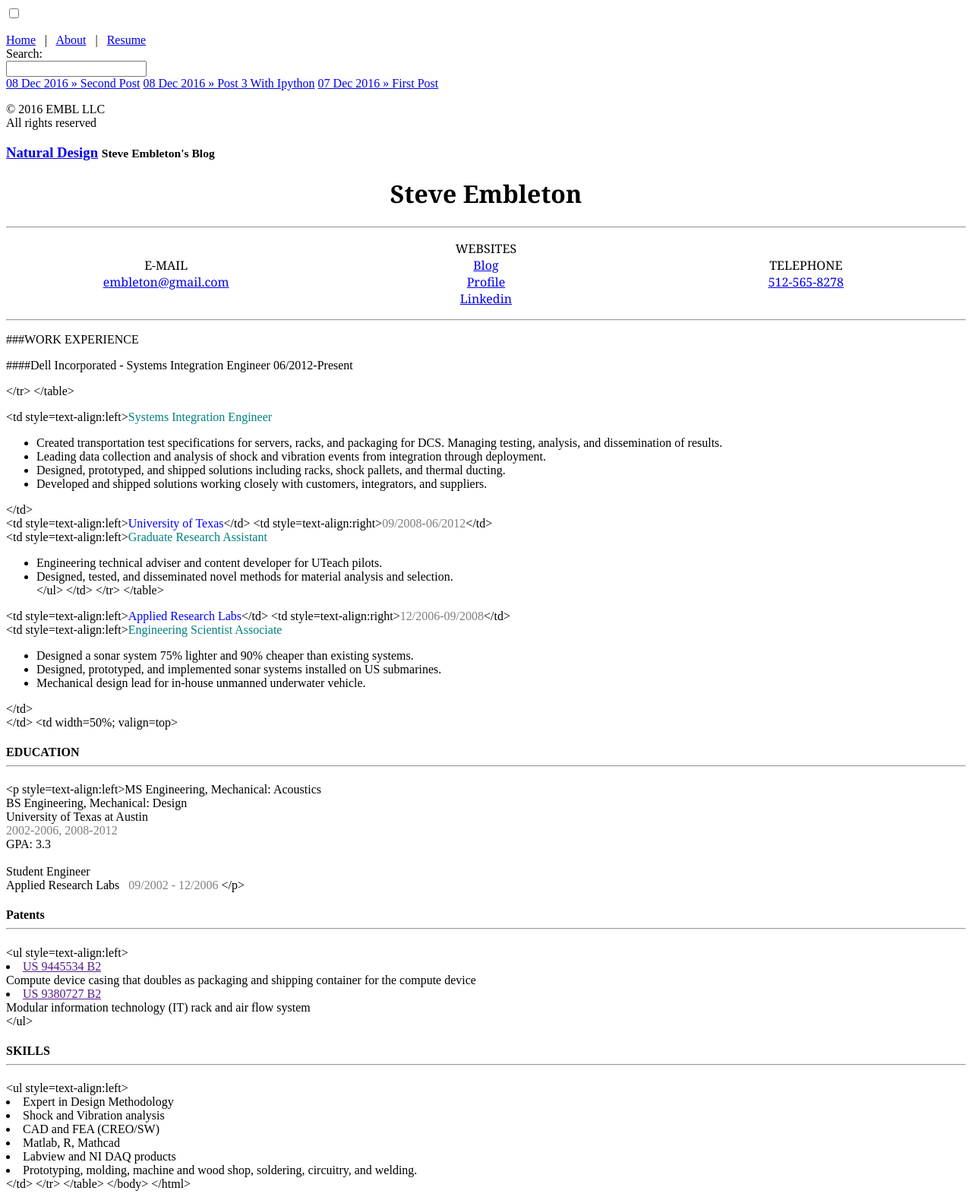
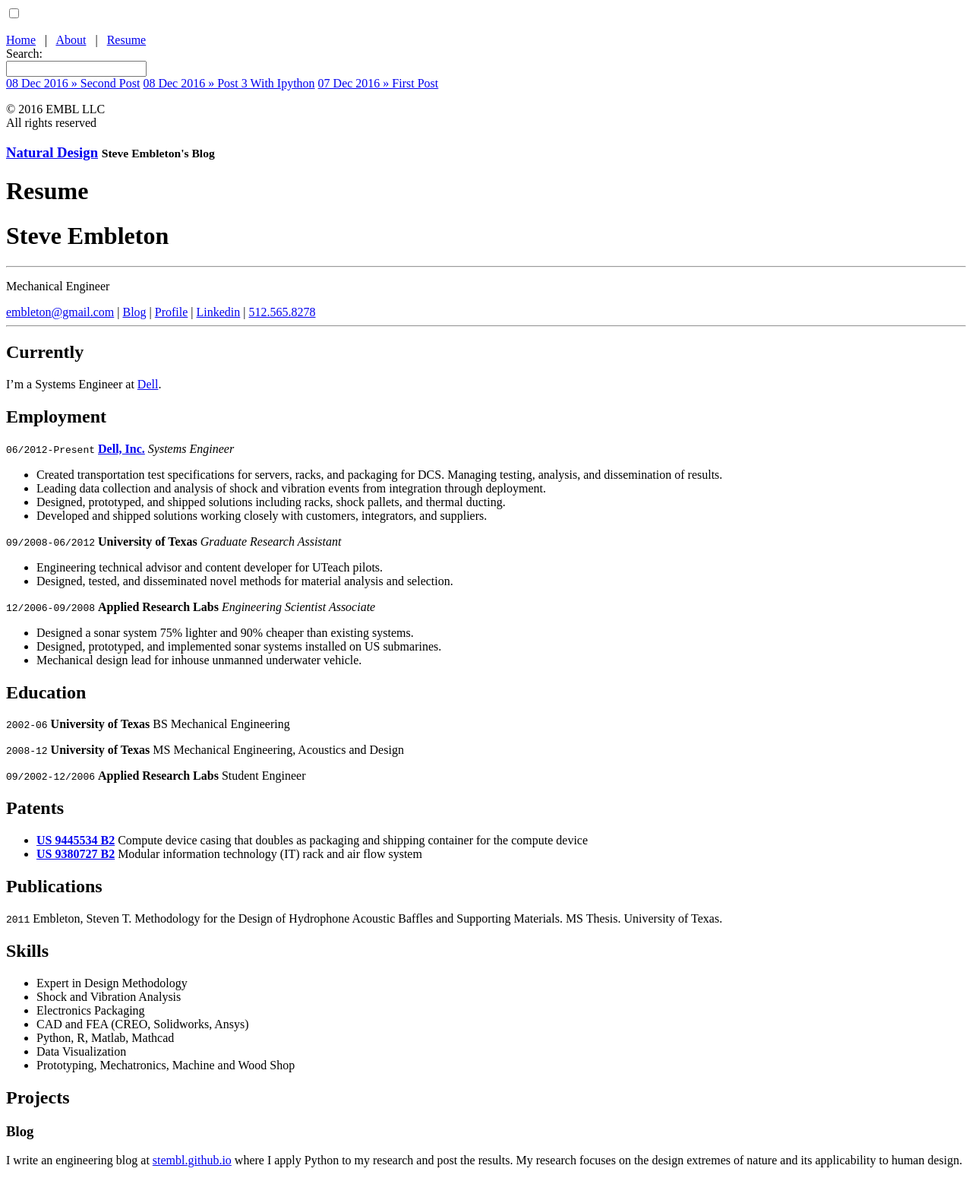
Before and after one commit to stembl/stembl.github.io, a Jekyll site: the page built from resume.md, in a window 1280 px wide. Shown: the whole page at 76% size. Built offline with Jekyll 4.4.1, drawn with Linux system fonts in a browser that asks for light colours; our own code applies the rules of GitHub Pages for plain Markdown files; after the commit the page ends 1552 px from its top, so only the background shows below that.

Commit message:
resume in md

```diff
--- a/_includes/sidebar.html
+++ b/_includes/sidebar.html
@@ -23,7 +23,7 @@
 	<a href="http://steve.embletonblog.com" target="_blank">About</a>
 	&nbsp;&nbsp;|&nbsp;&nbsp;
 
-	<a href="/resume2/">Resume</a><br/>
+	<a href="/resume/">Resume</a><br/>
 
 	Search: <form onsubmit="search_google()" ><input type="text" id="google-search"></form>
     </div>
--- a/resume.md
+++ b/resume.md
@@ -1,127 +1,95 @@
-<style>
-table {
- font-family: Georgia;
- border-collapse: collapse;
- text-align: center;
- width: 100%;
-}
+---
+title: Resume
+---
 
-td, th{
- text-align: center;
- valigh:top;
- padding: 8px;
- width: 30%;
-}
+# Steve Embleton
+---
+Mechanical Engineer
 
-</style>
-<h1 style="text-align: center; font-family: Georgia;">Steve Embleton</h1>
-<hr>
-<table>
-  <tr>
-    <td>E-MAIL<br>
-		<a href="mailto:embleton@gmail.com">embleton@gmail.com</a></td>
-	<td>WEBSITES<br>
-		<a href="http://stembl.github.io">Blog</a><br>
-		<a href="http://steve.embletonblog.com">Profile</a><br>
-		<a href="http://www.linkedin.com/pub/steve-embleton/1b/287/591/">Linkedin</a></td>
-	<td>TELEPHONE<br>
-		<a href="tel:1-512-525-8278">512-565-8278</a></td>
+<div id="webaddress">
+<a href="mailto:embleton@gmail.com">embleton@gmail.com</a>
+|
+<i class="fa fa-github"></i> <a href="http://stembl.github.io">Blog</a>
+|
+<i class="fa fa-twitter"></i> <a href="http://steve.embletonblog.com">Profile</a>
+|
+<i class="fa fa-twitter"></i> <a href="http://www.linkedin.com/pub/steve-embleton/1b/287/591/">Linkedin</a>
+|
+<i class="fa fa-twitter"></i> <a href="tel:1-512-525-8278">512.565.8278</a>
+</div>
+---
+## Currently
 
-  </tr>
-</table>
-<hr>
+I'm a Systems Engineer at [Dell](http://www.dell.com/about).
 
-###WORK EXPERIENCE
+## Employment
 
-####Dell Incorporated - Systems Integration Engineer
-06/2012-Present
+`06/2012-Present`
+__[Dell, Inc.](http://www.dell.com/about)__
+*Systems Engineer*
 
-  </tr>
-  </table>
+* Created transportation test specifications for servers, racks, and packaging for DCS. Managing testing, analysis, and dissemination of results.
+* Leading data collection and analysis of shock and vibration events from integration through deployment.
+* Designed, prototyped, and shipped solutions including racks, shock pallets, and thermal ducting.
+* Developed and shipped solutions working closely with customers, integrators, and suppliers.
 
-  <table>
-  <tr>
-  <td style=text-align:left><font color=teal>Systems Integration Engineer</font><br>
-  <ul>
-   <li>Created transportation test specifications for servers, racks, and packaging for DCS. Managing testing, analysis, and dissemination of results.</li>
-   <li>Leading data collection and analysis of shock and vibration events from integration through deployment.</li>
-   <li>Designed, prototyped, and shipped solutions including racks, shock pallets, and thermal ducting.</li>
-   <li>Developed and shipped solutions working closely with customers, integrators, and suppliers.</li>
-  </ul>
-  </td>
-  </tr>
-  </table>
+`09/2008-06/2012`
+__University of Texas__
+*Graduate Research Assistant*
 
-  <table>
-  <tr>
-  <td style=text-align:left><font color=blue>University of Texas</font></td>
-  <td style=text-align:right><font color=grey>09/2008-06/2012</font></td>
-  </tr>
-  </table>
+* Engineering technical advisor and content developer for UTeach pilots.
+* Designed, tested, and disseminated novel methods for material analysis and selection.
 
-  <table>
-  <tr>
-  <td style=text-align:left><font color=teal>Graduate Research Assistant</font><br>
-  <ul>
-   <li>Engineering technical adviser and content developer for UTeach pilots.
-   <li>Designed, tested, and disseminated novel methods for material analysis and selection.</li>
-  </ul>
-  </td>
-  </tr>
-  </table>
+`12/2006-09/2008`
+__Applied Research Labs__
+*Engineering Scientist Associate*
 
-  <table>
-  <tr>
-  <td style=text-align:left><font color=blue>Applied Research Labs</font></td>
-  <td style=text-align:right><font color=grey>12/2006-09/2008</font></td>
-  </tr>
-  </table>
+* Designed a sonar system 75% lighter and 90% cheaper than existing systems.
+* Designed, prototyped, and implemented sonar systems installed on US submarines.
+* Mechanical design lead for inhouse unmanned underwater vehicle.
 
-  <table>
-  <tr>
-  <td style=text-align:left><font color=teal>Engineering Scientist Associate</font><br>
-  <ul>
-   <li>Designed a sonar system 75% lighter and 90% cheaper than existing systems.</li>
-   <li>Designed, prototyped, and implemented sonar systems installed on US submarines.</li>
-   <li>Mechanical design lead for in-house unmanned underwater vehicle.</li>
-  </ul>
-  </td>
-  </tr>
-  </table>
 
-</td>
-<td width=50%; valign=top>
-<h4>EDUCATION<hr></h4>
-<p style=text-align:left>MS Engineering, Mechanical: Acoustics<br>
-BS Engineering, Mechanical: Design<br>
-University of Texas at Austin<br>
-<font color=grey>2002-2006, 2008-2012</font><br>
-GPA: 3.3<br><br>
+## Education
 
-Student Engineer<br>
-Applied Research Labs&nbsp;&nbsp;
-<font color=grey>09/2002 - 12/2006</font>
-</p>
-<h4>Patents<hr></h4>
- <ul style=text-align:left>
- <li><a href="{{https://www.google.com/patents/US9445534}}">US 9445534 B2</a><br>Compute device casing that doubles as packaging and shipping container for the compute device
- </li>
- <li><a href="{{https://www.google.com/patents/US9380727}}">US 9380727 B2</a><br>
- Modular information technology (IT) rack and air flow system
- </li>
- </ul>
-<h4>SKILLS<hr></h4>
- <ul  style=text-align:left>
- <li>Expert in Design Methodology</li>
- <li>Shock and Vibration analysis</li>
- <li>CAD and FEA (CREO/SW)</li>
- <li>Matlab, R, Mathcad</li>
- <li>Labview and NI DAQ products</li>
- <li>Prototyping, molding, machine and wood shop, soldering, circuitry, and welding.</li>
+`2002-06`
+__University of Texas__ BS Mechanical Engineering
 
-</td>
-</tr>
-</table>
+`2008-12`
+__University of Texas__ MS Mechanical Engineering, Acoustics and Design
 
-</body>
-</html>
+`09/2002-12/2006`
+__Applied Research Labs__ Student Engineer
+
+## Patents
+
+* __[US 9445534 B2](https://www.google.com/patents/US9445534)__
+Compute device casing that doubles as packaging and shipping container for the compute device
+* __[US 9380727 B2](https://www.google.com/patents/US9380727)__
+Modular information technology (IT) rack and air flow system
+
+## Publications
+
+<!-- ### Dissertation -->
+
+`2011`
+Embleton, Steven T. Methodology for the Design of Hydrophone Acoustic Baffles and Supporting Materials. MS Thesis. University of Texas.
+
+## Skills
+
+* Expert in Design Methodology
+* Shock and Vibration Analysis
+* Electronics Packaging
+* CAD and FEA (CREO, Solidworks, Ansys)
+* Python, R, Matlab, Mathcad
+* Data Visualization
+* Prototyping, Mechatronics, Machine and Wood Shop
+
+## Projects
+
+### Blog
+
+I write an engineering blog at [stembl.github.io](http://stembl.github.io) where I apply Python to my research and post the results. My research focuses on the design extremes of nature and its applicability to human design.
+
+<!-- ### Footer
+
+Last updated: 12/09/2016 -->
```
Also changed, not shown: resume2.md (deleted, +0 -169 lines).
